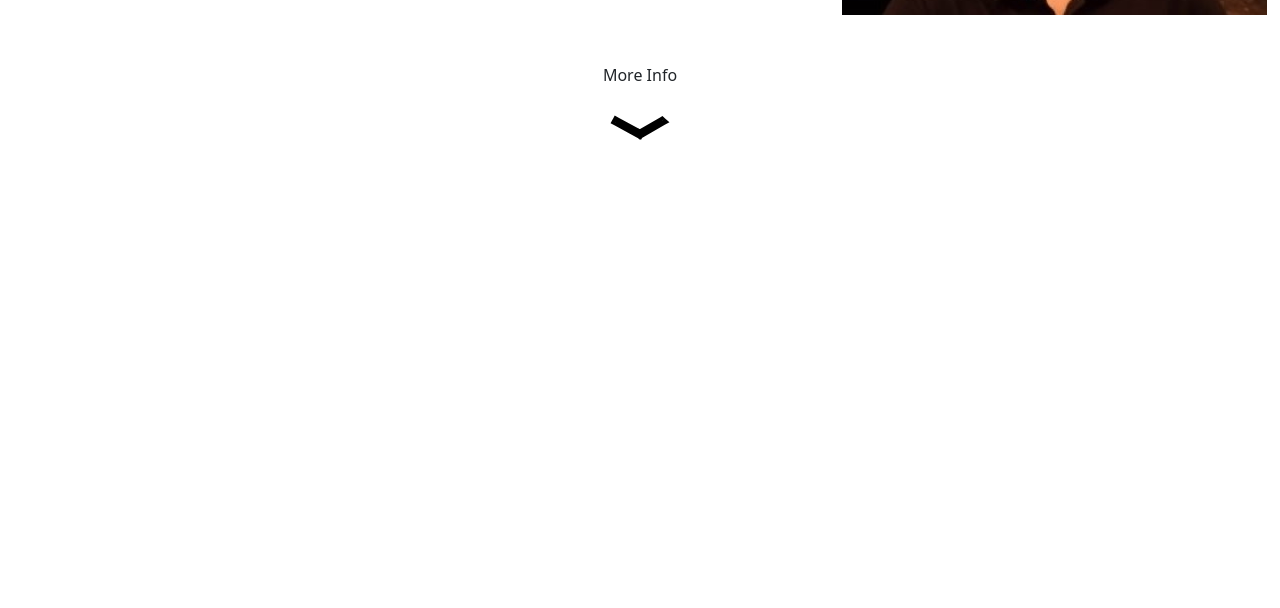
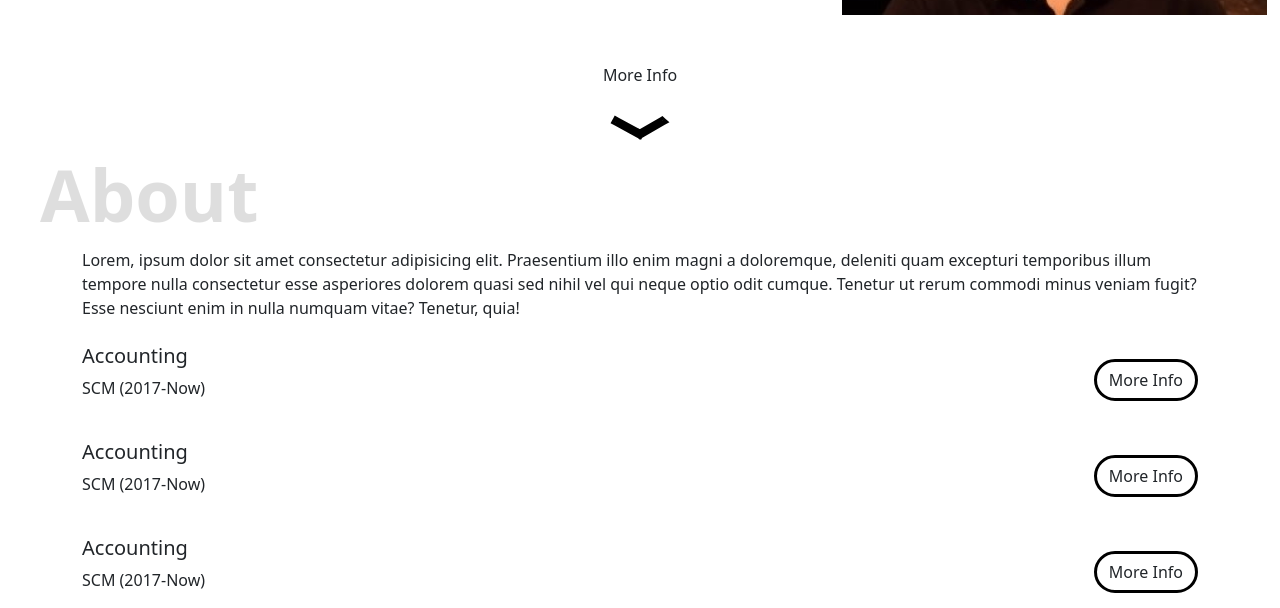
Before and after one commit to Daniel2259/portfolio, a plain HTML site: page index.html in a window 1280 px wide. Shown: the part 453-1061 px from the top of the page. Before the commit the page ends 800 px from the top, so only its background shows below. Drawn offline with nearby package versions, Linux system fonts and the light colour scheme.

Commit message:
add about

```diff
--- a/index.html
+++ b/index.html
@@ -38,7 +38,7 @@
             <div class="col-8">
                 <h3 class="fw-semibold">Hi! I am</h3>
                 <h1 class="fw-bold">Doni Hermawan</h1>
-                <p>I am Software Engineer based in Indonesia</p>
+                <p>I am Accounting based in Indonesia</p>
                 <a class="btn" href="image/potrait.png" download>resume</a>
             </div>
             <div class="col-4">
@@ -50,6 +50,40 @@
             <img id="arrow" class="mt-2" src="images/arrow.svg" alt="arrow icon">
         </div>
     </section>
+    <section id="about" class="about container">
+        <p>Lorem, ipsum dolor sit amet consectetur adipisicing elit. Praesentium illo enim magni a doloremque, deleniti quam excepturi temporibus illum tempore nulla consectetur esse asperiores dolorem quasi sed nihil vel qui neque optio odit cumque. Tenetur ut rerum commodi minus veniam fugit? Esse nesciunt enim in nulla numquam vitae? Tenetur, quia!</p>
+        <div class="about-exp">
+            <div class="about-exp-item">
+                <div class="about-exp-item-header">
+                    <div>
+                        <h5>Accounting</h5>
+                        <p>SCM (2017-Now)</p>
+                    </div>
+                    <button class="btn button" onclick="toggleDetail(event)">More Info</button>
+                </div>
+                <p class="about-exp-item-detail">Lorem ipsum dolor sit amet, consectetur adipisicing elit. Repellendus id delectus porro molestias perferendis cum veniam totam reiciendis dolorum, autem adipisci reprehenderit consequatur, saepe non facilis iusto eum incidunt excepturi.</p>
+            </div>
+            <div class="about-exp-item">
+                <div class="about-exp-item-header">
+                    <div>
+                        <h5>Accounting</h5>
+                        <p>SCM (2017-Now)</p>
+                    </div>
+                    <button class="btn button" onclick="toggleDetail(event)">More Info</button>
+                </div>
+                <p class="about-exp-item-detail">Lorem ipsum dolor sit amet consectetur adipisicing elit. Repellat quia, ipsum quod labore facilis tenetur officiis, eaque vel eos quas impedit aut ducimus dicta sint quibusdam! Ducimus dolor earum reiciendis.</p>
+            <div class="about-exp-item">
+                <div class="about-exp-item-header">
+                    <div>
+                        <h5>Accounting</h5>
+                        <p>SCM (2017-Now)</p>
+                    </div>
+                    <button class="btn button" onclick="toggleDetail(event)">More Info</button>
+                </div>
+                <p class="about-exp-item-detail">Lorem ipsum dolor sit amet, consectetur adipisicing elit. Repellendus id delectus porro molestias perferendis cum veniam totam reiciendis dolorum, autem adipisci reprehenderit consequatur, saepe non facilis iusto eum incidunt excepturi.</p>
+                </div>
+        </div>
+    </section>
     <script src="https://cdn.jsdelivr.net/npm/@popperjs/core@2.11.6/dist/umd/popper.min.js" integrity="sha384-oBqDVmMz9ATKxIep9tiCxS/Z9fNfEXiDAYTujMAeBAsjFuCZSmKbSSUnQlmh/jp3" crossorigin="anonymous"></script>
     <script src="https://cdn.jsdelivr.net/npm/bootstrap@5.3.0-alpha1/dist/js/bootstrap.min.js" integrity="sha384-mQ93GR66B00ZXjt0YO5KlohRA5SY2XofN4zfuZxLkoj1gXtW8ANNCe9d5Y3eG5eD" crossorigin="anonymous"></script>
     <script src="https://code.jquery.com/jquery-3.6.3.min.js" integrity="sha256-pvPw+upLPUjgMXY0G+8O0xUf+/Im1MZjXxxgOcBQBXU=" crossorigin="anonymous"></script>
--- a/main.js
+++ b/main.js
@@ -0,0 +1,11 @@
+function toggleDetail(e) {
+    const target = $(e.target)
+    if($(target).hasClass("active")) {
+        $(target).html("More Info").removeClass("active")
+    } else {
+        $(target).html("Less Info").addClass("active")
+    }
+    const item = $(target).parents(".about-exp-item")
+    const detail = $(item).children(".about-exp-item-detail")
+    $(detail).slideToggle()
+}
--- a/style.css
+++ b/style.css
@@ -1,5 +1,18 @@
 section {
     padding-top: 128px;
+    position: relative;
+}
+
+section::before {
+    z-index: -1;
+    content: '';
+    font-size: 72px;
+    color: gray;
+    opacity: 0.25;
+    position: absolute;
+    font-weight: 700;
+    top: 20px;
+    left: -30px;
 }
 
 .btn {
@@ -7,7 +20,7 @@ section {
     border-radius: 24px;
 }
 
-.btn:hover {
+.btn:hover, .btn.button.active {
     border: 3px solid black;
     background-color: black;
     color: white;
@@ -34,6 +47,24 @@ section {
     animation: 2s updown infinite
 }
 
+.about::before {
+    content: 'About';
+}
+
+.about-exp-item {
+    margin-top: 24px;
+}
+
+.about-exp-item-header {
+    display: flex;
+    align-items: center;
+    justify-content: space-between;
+}
+
+.about-exp-item-detail {
+    display: none;
+}
+
 @keyframes updown {
     0% {
         transform: translateY(0);
```
